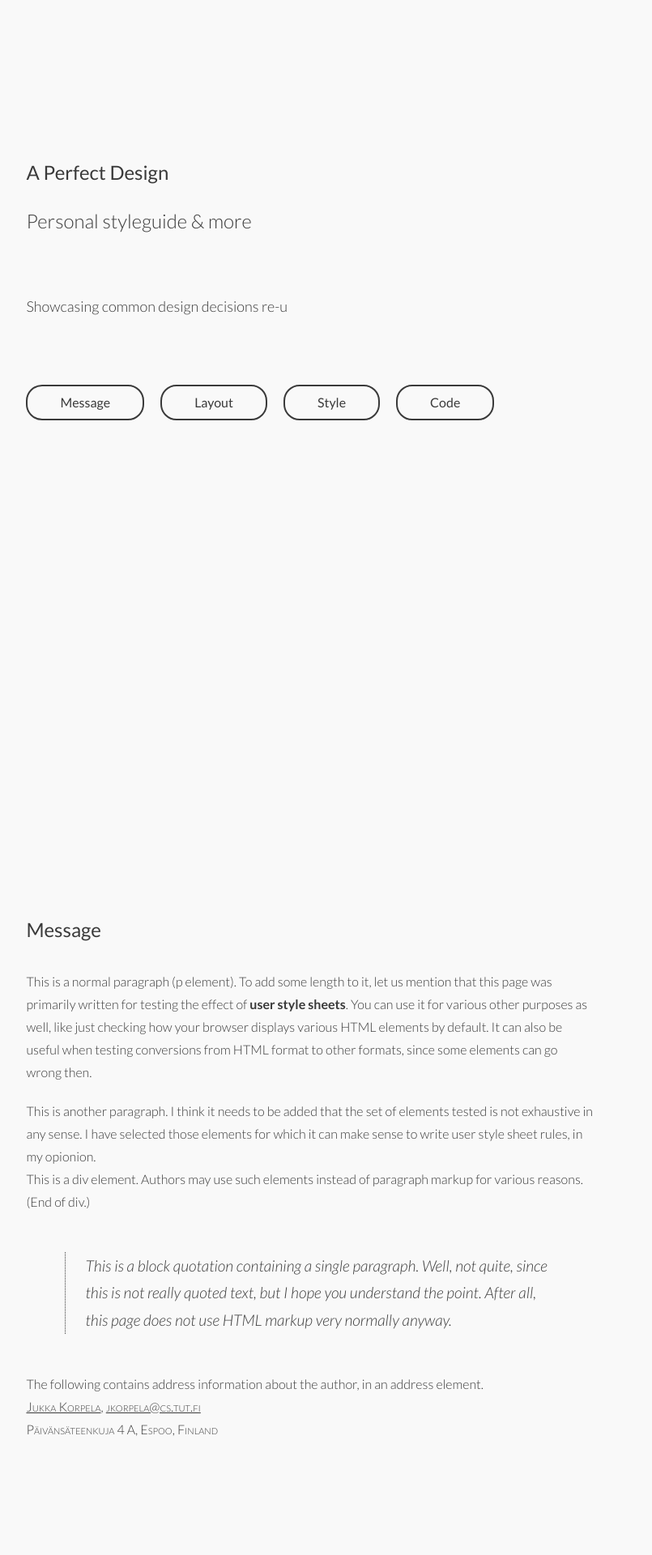
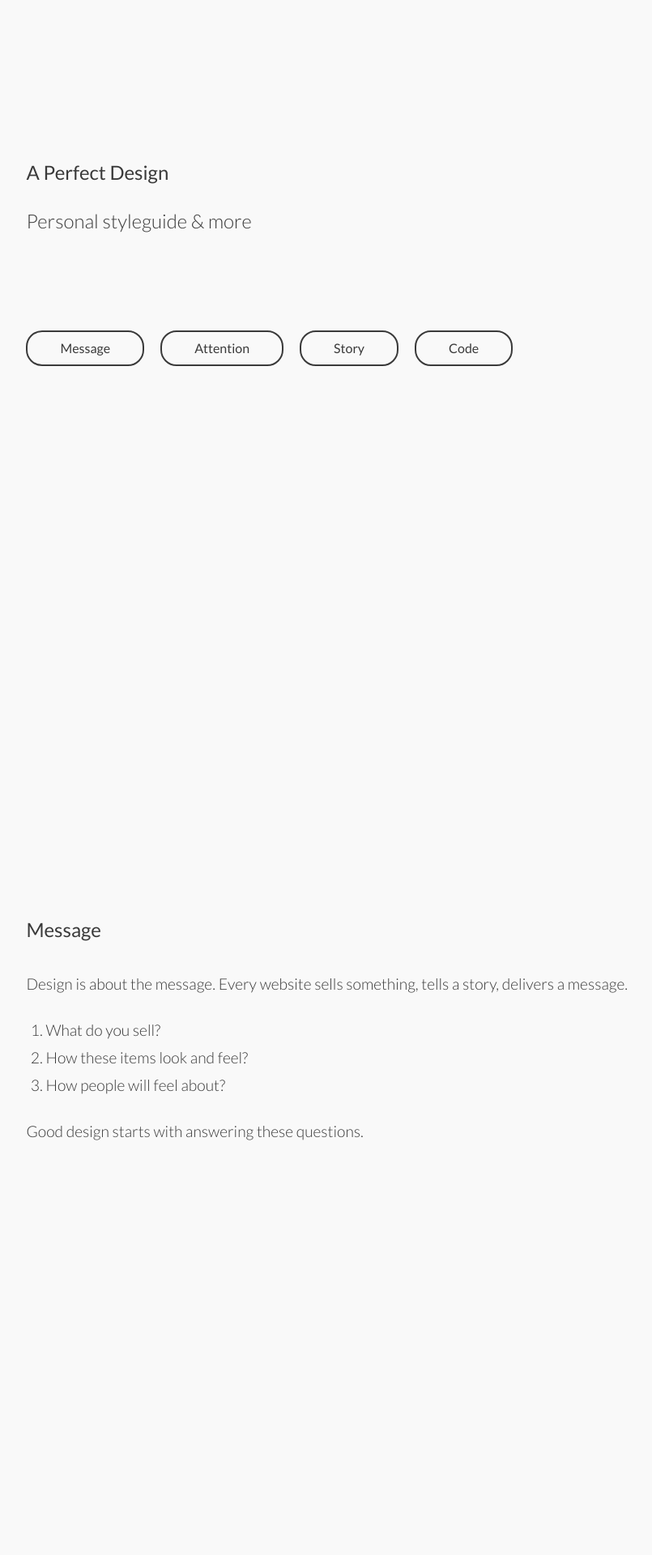
Before and after one commit to metamn/perfect, a Jekyll site: the page built from index.html, in a window 1280 px wide. Shown: the top 1920 px of the page at 81% size, without its empty margins (212-1017 px from the left). Built offline with Jekyll 4.4.1, drawn with Linux system fonts in a browser that asks for light colours; nearby versions of some CDN libraries; some of the changed text lies outside the part shown.

Commit message:
Copy refactored

```diff
--- a/_includes/navigation.html
+++ b/_includes/navigation.html
@@ -2,8 +2,8 @@
   <h3>Navigation</h3>
   <ul>
     <li>Message</li>
-    <li>Layout</li>
-    <li>Style</li>
+    <li>Attention</li>
+    <li>Story</li>
     <li>Code</li>
   </ul>
   <div><span>&#9776;</span></div> <!-- The menu symbol -->
--- a/assets/screen.css
+++ b/assets/screen.css
@@ -99,8 +99,9 @@ article, aside, details, figcaption, figure, footer, header, hgroup, menu, nav,
 /* The single styling is the default underline */
 /* Long text like posts, with enhanced readability */
 body { font-size: 100%; line-height: 1.25; background: #f9f9f9; color: #3a3a3a; font-family: 'Lato', sans-serif; font-weight: 300; }
-body a { color: #3a3a3a; text-decoration: underline; }
-body a { color: #3a3a3a; text-decoration: none; }
+body td { font-weight: 300; }
+body a { color: #3a3a3a; text-decoration: none; border-bottom: 1px dotted; }
+body a { color: #3a3a3a; border-bottom: none; }
 body .container { /* Headings ---------------------------------------------------------------------------
 */ /*  - 'Traditional in em' scheme from http://lamb.cc/typograph/ - They don't differ by size but decoration
 */ /* In non body text context the padding between consecutive headings must be adjusted */ /* Block level elements
@@ -132,10 +133,9 @@ body .container dl dt { font-weight: bold; text-transform: uppercase; margin: 1.
 body .container dl dd { margin: 0.3125em; margin-bottom: 0.625em; }
 body .container dl dd + dt { margin-top: 2.5em; }
 body .container table { margin: 1.25em 0 2.5em; }
-body .container table thead tr td { font-weight: bold; }
 body .container table tbody { border-top: 1px dotted; border-bottom: 1px dotted; }
-body .container table td, body .container table th, body .container table tr { text-align: left; vertical-align: top; padding: 1.25em; }
-body .container table td { border-bottom: 1px solid; }
+body .container table td, body .container table th, body .container table tr { text-align: left; vertical-align: top; padding: 0.625em; }
+body .container table td { border-bottom: 1px dotted; }
 body .container em, body .container i { font-style: italic; }
 body .container strong, body .container b { font-weight: bold; }
 body .container input, body .container textarea, body .container select { border: none; outline: 0; background: #f9f9f9; appearance: none; -webkit-appearance: none; -moz-appearance: none; }
@@ -160,8 +160,8 @@ html, body, .container, #content, section { height: 100%; /* On non desktop disp
 html body .container section { position: relative; background-position: top center; background-repeat: no-repeat; background-size: cover; background-attachment: fixed; }
 
 html body .container section { width: 80.902%; margin-left: 19.098%; }
-html body .container section article { max-width: 43.75em; /* 700px; */ line-height: 1.75; }
-html body .container section article a { color: #3a3a3a; text-decoration: underline; }
+html body .container section article { max-width: 43.75em; /* 700px; */ line-height: 1.75; font-size: larger; }
+html body .container section article a { color: #3a3a3a; text-decoration: none; border-bottom: 1px dotted; }
 html body .container section #navigation { width: 100%; float: left; width: auto; }
 html body .container section #navigation h3, html body .container section #navigation div { display: none; }
 html body .container section #navigation ul li { cursor: pointer; }
--- a/assets/typography.css
+++ b/assets/typography.css
@@ -1,9 +1,9 @@
 /*
 Syntax error: Undefined variable: "$background".
-        on line 59 of /home/cs/work/perfect/assets/typography.scss
+        on line 65 of /home/cs/work/perfect/assets/typography.scss
 
 Backtrace:
-/home/cs/work/perfect/assets/typography.scss:59
+/home/cs/work/perfect/assets/typography.scss:65
 /var/lib/gems/1.9.1/gems/sass-3.2.9/lib/sass/script/variable.rb:49:in `_perform'
 /var/lib/gems/1.9.1/gems/sass-3.2.9/lib/sass/script/node.rb:40:in `perform'
 /var/lib/gems/1.9.1/gems/sass-3.2.9/lib/sass/tree/visitors/perform.rb:298:in `visit_prop'
@@ -74,4 +74,4 @@ Backtrace:
 body:before {
   white-space: pre;
   font-family: monospace;
-  content: "Syntax error: Undefined variable: \"$background\".\A         on line 59 of /home/cs/work/perfect/assets/typography.scss"; }
+  content: "Syntax error: Undefined variable: \"$background\".\A         on line 65 of /home/cs/work/perfect/assets/typography.scss"; }
--- a/index.html
+++ b/index.html
@@ -8,8 +8,7 @@ class: frontpage
   {% include header.html %}
 
   <article>
-    <p data-typer-targets='{ "targets" : ["Showcasing common design elements re-used accross my projects","Showcasing common design decisions re-used accross my projects","Showcasing common design techniques re-used accross my projects"]}'>
-    </p>
+
   </article>
 
 
@@ -23,142 +22,93 @@ class: frontpage
   </header>
 
   <article>
-    <p>This is a normal paragraph (<code>p</code> element).
-    To add some length to it, let us mention that this page was
-    primarily written for testing the effect of <strong>user style sheets</strong>.
-    You can use it for various other purposes as well, like just checking how
-    your browser displays various HTML elements by default.
-    It can also be useful when testing conversions from HTML
-    format to other formats, since some elements can go wrong then.</p>
-    <p>This is another paragraph. I think it needs to be added that
-    the set of elements tested is not exhaustive in any sense. I have selected
-    those elements for which it can make sense to write user style sheet rules,
-    in my opionion.</p>
-    <div>This is a <code>div</code> element. Authors may use such elements instead
-    of paragraph markup for various reasons. (End of <code>div</code>.)</div>
-    <blockquote><p>This is a block quotation containing a single
-    paragraph. Well, not quite, since this is not <em>really</em>
-    quoted text, but I hope you understand the point. After all, this
-    page does not use HTML markup very normally anyway.</p></blockquote>
-    <p>The following contains address information about the author, in an <code>address</code>
-    element.</p>
-    <address>
-    <a href="../personal.html" lang="fi" hreflang="en">Jukka Korpela</a>,
-    <a href="mailto:jkorpela@cs.tut.fi">jkorpela@cs.tut.fi</A><br>
-    Päivänsäteenkuja 4 A, Espoo, Finland
-    </address>
+    <p>
+      Design is about the message. Every website sells something, tells a story, delivers a message.
+    </p>
+    <ol>
+      <li>What do you sell?</li>
+      <li>How these items look and feel?</li>
+      <li>How people will feel about?</li>
+    </ol>
+     <p>
+      Good design starts with answering these questions.
+    </p>
   </article>
 </section>
 
 
 <section>
   <header>
-    <h1>Layout</h1>
+    <h1>Attention</h1>
   </header>
 
   <article>
-    <p>This is a paragraph before an <strong>unnumbered</strong> list (<code>ul</code>). Note that
-    the spacing between a paragraph and a list before or after that is hard
-    to tune in a user style sheet. You can't guess which paragraphs are
-    logically related to a list, e.g. as a "list header".</p>
-    <ul>
-      <li> One.
-      <li> Two.
-      <li> Three. Well, probably this list item should be longer. Note that
-    for short items lists look better if they are compactly presented,
-           whereas for long items, it would be better to have more vertical spacing between items.
-      <li> Four. This is the last item in this list.
-           Let us terminate the list now without making any more fuss about it.
-    </ul>
+    <p>
+      Jakob Nielsen, one of the most important usability experts
+      narrows down perfectly in <a href="http://www.nngroup.com/articles/113-design-guidelines-homepage-usability/">Design Guidelines for Homepage Usability</a>:
 
+      <q>
+        Visitors can focus only on 5 things on a single page.
+      </q>
+    </p>
 
-    <p>This is a paragraph before a <strong>numbered</strong> list (<code>ol</code>). Note that
-    the spacing between a paragraph and a list before or after that is hard
-    to tune in a user style sheet. You can't guess which paragraphs are
-    logically related to a list, e.g. as a "list header".</p>
-    <ol>
-      <li> One.
-      <li> Two.
-      <li> Three. Well, probably this list item should be longer. Note that if
-    items are short, lists look better if they are compactly presented,
-           whereas for long items, it would be better to have more vertical spacing between items.
-      <li> Four. This is the last item in this list.
-           Let us terminate the list now without making any more fuss about it.
-    </ol>
+    <table>
+      <thead>
+        <tr>
+          <th colspan=2>Focus point</th>
+          <th>Function</th>
+        </tr>
+      </thead>
+      <tbody>
+        <tr>
+          <td>1</td>
+          <td>Identity</td>
+          <td>Makes the visitor feeling safe, being in the right place</td>
+        </tr>
+        <tr>
+          <td>2</td>
+          <td>Offer</td>
+          <td>What this page offers</td>
+        </tr>
+        <tr>
+          <td>3</td>
+          <td>Values</td>
+          <td>Emphasize what your site does that's valuable from the user's point of view, as well as how you differ from key competitors.</td>
+        </tr>
+        <tr>
+          <td>4</td>
+          <td>Action
+          </td><td>Emphasize the highest priority tasks so that users have a clear starting point for what to do next.</td>
+        </tr>
+        <tr>
+          <td>5</td>
+          <td>Entertainment</td>
+          <td>If all above are not interesting for the user make it feel good by offering something fun which still connects / links back to your site.</td>
+        </tr>
+      </tbody>
+    </table>
 
-    <p>This is a paragraph before a <strong>definition</strong> list (<code>dl</code>).
-    In principle, such a list should consist of <em>terms</em> and associated
-    definitions.
-    But many authors use <code>dl</code> elements for fancy "layout" things. Usually the
-    effect is not <em>too</em> bad, if you design user style sheet rules for <code>dl</code>
-    which are suitable
-    for real definition lists.
-    <dl>
-      <dt> recursion
-      <dd> see recursion
-      <dt> recursion, indirect
-      <dd> see indirect recursion
-      <dt> indirect recursion
-      <dd> see recursion, indirect
-      <dt> term
-      <dd> a word or other expression taken into specific use in
-           a well-defined meaning, which is often defined rather rigorously, even
-           formally, and may differ quite a lot from an everyday meaning
-    </dl>
+    <p>
+      Good design is built around these focus points. And deconstructs longer pages into single screen slides to fit this rule.
+    </p>
+
   </article>
 </section>
 
 
 <section>
   <header>
-    <h1>Style</h1>
+    <h1>Story</h1>
   </header>
 
   <article>
-    <form action="http://www.cs.tut.fi/cgi-bin/run/~jkorpela/echo.cgi">
-    <div>
-    <input type="hidden" name="hidden field" value="42">
-    This is a form containing various fields (with some initial
-    values (defaults) set, so that you can see how input text looks
-    like without actually typing it):</div>
-    <div><label for="but">Button:
-    <button id="but" type="submit" name="foo" value="bar">A cool<br>button</button></label></div>
-    <div><label for="f0">Reset button:
-    <input id="f0" type="reset" name="reset" value="Reset"></label></div>
-    <div><label for="f1">Single-line text input field: <input id="f1" name="text" size="20" value="Default text."></label></div>
-    <div><label for="f2">Multi-line text input field (textarea):</label><br>
-    <textarea id="f2" name="textarea" rows="2" cols="20">
-    Default text.
-    </textarea></div>
-    <div>The following two radio buttons are inside
-    a <code>fieldset</code> element with a <code>legend</code>:</div>
-    <fieldset>
-    <legend>Legend</legend>
-    <div><label for="f3"><input id="f3" type="radio" name="radio" value="1"> Radio button 1</label></div>
-    <div><label for="f4"><input id="f4" type="radio" name="radio" value="2" checked> Radio button 2 (initially checked)</label></div>
-    </fieldset>
-    <fieldset>
-    <legend>Check those that apply</legend>
-    <div><label for="f5"><input id="f5" type="checkbox" name="checkbox"> Checkbox 1</label></div>
-    <div><label for="f6"><input id="f6" type="checkbox" name="checkbox2" checked> Checkbox 2 (initially checked)</label></div>
-    </fieldset>
-    <div><label for="f10">A <code>select</code> element with <code>size="1"</code>
-    (dropdown box):
-    <select id="f10" name="select1" size="1">
-    <option>one
-    <option selected>two (default)
-    <option>three
-    </select></label></div>
-    <div><label for="f11">A <code>select</code> element with <code>size="3"</code>
-    (listbox):</label><br>
-    <select id="f11" name="select2" size="3">
-    <option>one
-    <option selected>two (default)
-    <option>three
-    </select></div>
-    <div><label for="f99">Submit button:
-    <input id="f99" type="submit" name="submit" value="Just a test"></label></div>
-    </form>
+    <p>
+      You have a message and a framework to deliver. Now you'll tell a story featuring HTML, CSS and Javascript.
+    </p>
+    <p>
+      Just like in movies you define characters &mdash; logo, type, buttons, images, navigation, copy &mdash; and let them play the script.
+    </p>
+    <p>You employ the rules of drama since Athens ... and bang! That way creation follows is universal.</p>
   </article>
 </section>
 
```
Also changed, not shown: assets/typography.scss (+10 -12 lines), 4 other files.
